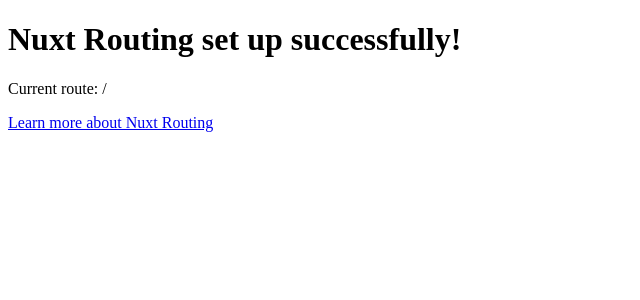
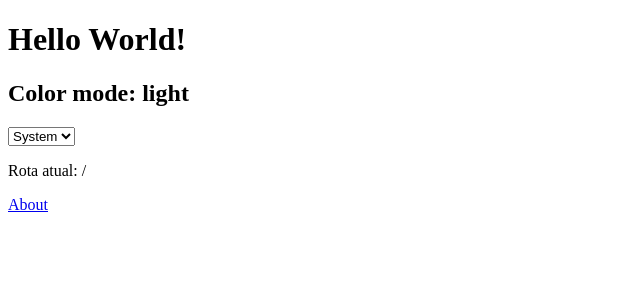
Before and after one commit to vitorpantaleao/nuxt-app-pwa, a Nuxt app: page / in a window 1280 px wide. Shown: the top 300 px of the page, without its empty margins (0-640 px from the left). Built offline with nearby package versions, Linux system fonts and the light colour scheme.

Commit message:
feat: add pinia store and nuxt color mode

```diff
--- a/nuxt.config.ts
+++ b/nuxt.config.ts
@@ -1,9 +1,21 @@
 // https://nuxt.com/docs/api/configuration/nuxt-config
 export default defineNuxtConfig({
   devtools: { enabled: true },
+  // buildModules: ["@nuxtjs/pwa"],
   modules: [
+    "@pinia/nuxt",
     '@vite-pwa/nuxt',
+    '@nuxtjs/color-mode',
   ],
+  pinia: {
+    autoImports: [
+      "defineStore",
+      "acceptHMRUpdate",
+      ['defineStore', 'definePiniaStore'],
+    ],
+  },
+  imports: { dirs: ["stores"] },
+  ssr: true,
   pwa: {
     manifest: {
       name: 'Nuxt 3 PWA',
--- /dev/null
+++ b/pages/about.vue
@@ -0,0 +1,12 @@
+<template>
+    <div>
+        <h1>About</h1>
+        <p>Rota atual: {{ route.path }}</p>
+
+        <NuxtLink to="/">Home</NuxtLink>
+    </div>
+</template>
+
+<script setup>
+const route = useRoute()
+</script>
--- a/pages/index.vue
+++ b/pages/index.vue
@@ -1,11 +1,26 @@
 <script setup>
 const route = useRoute()
+const colorMode = useColorMode()
+
+console.log(colorMode.preference)
 </script>
 
 <template>
   <div>
-    <h1>Nuxt Routing set up successfully!</h1>
-    <p>Current route: {{ route.path }}</p>
-    <a href="https://nuxt.com/docs/getting-started/routing" target="_blank">Learn more about Nuxt Routing</a>
+    <h1>Hello World!</h1>
+
+    <div>
+      <h2>Color mode: {{ $colorMode.value }}</h2>
+      <select v-model="$colorMode.preference">
+        <option value="system">System</option>
+        <option value="light">Light</option>
+        <option value="dark">Dark</option>
+        <option value="sepia">Sepia</option>
+      </select>
+    </div>
+
+    <p>Rota atual: {{ route.path }}</p>
+
+    <NuxtLink to="/about">About</NuxtLink>
   </div>
 </template>
--- /dev/null
+++ b/stores/AppStore.js
@@ -0,0 +1,16 @@
+import { defineStore } from "pinia"
+
+export const useAppStore = defineStore("AppStore", {
+    state: () => {
+        return {
+            tokenCart: null,
+            carrinho: [],
+        }
+    },
+    getters: {
+        //
+    },
+    actions: {
+        //
+    },
+})
```
Also changed, not shown: package.json (+12 -0 lines), 2 other files (tests, documents, lock files or other folders).
